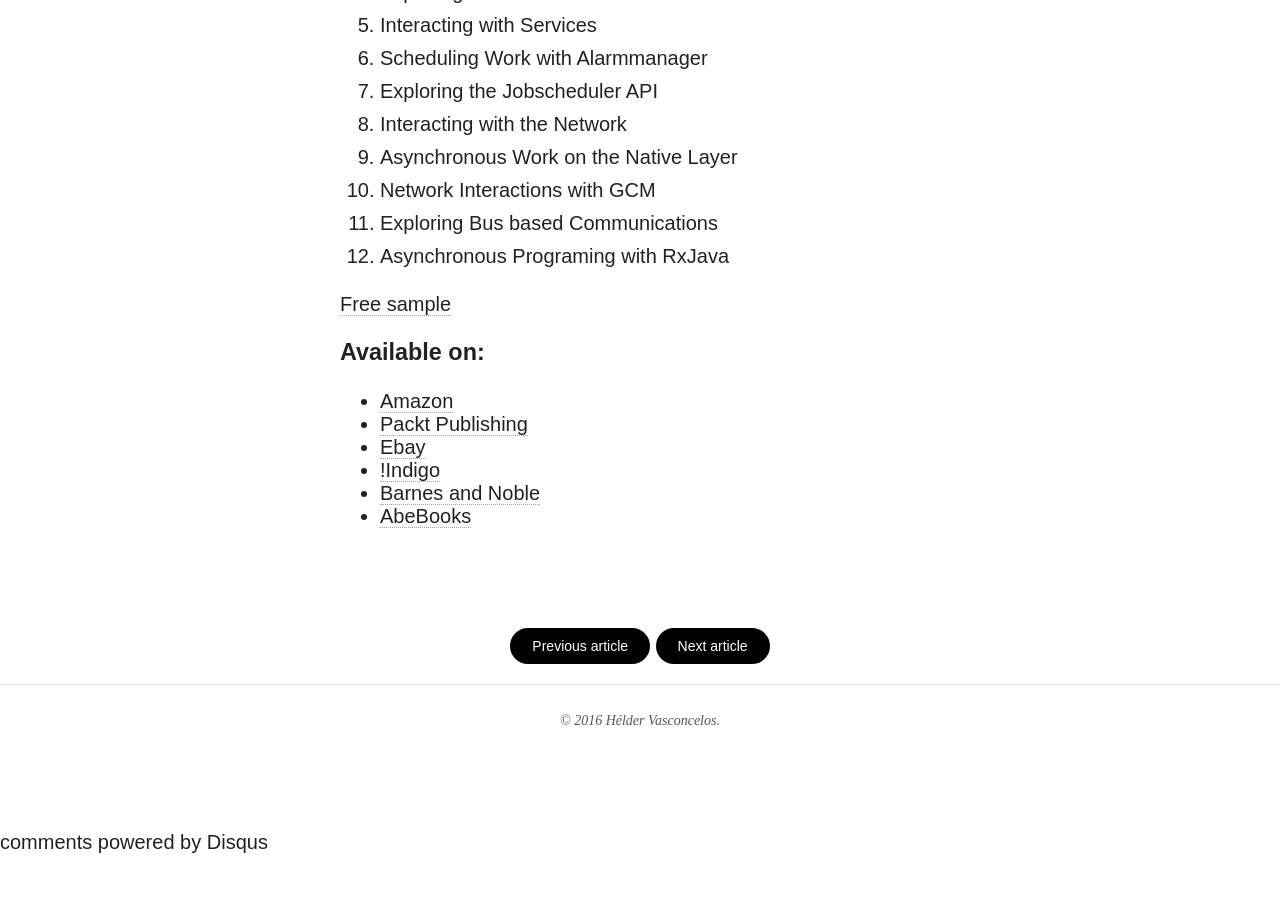
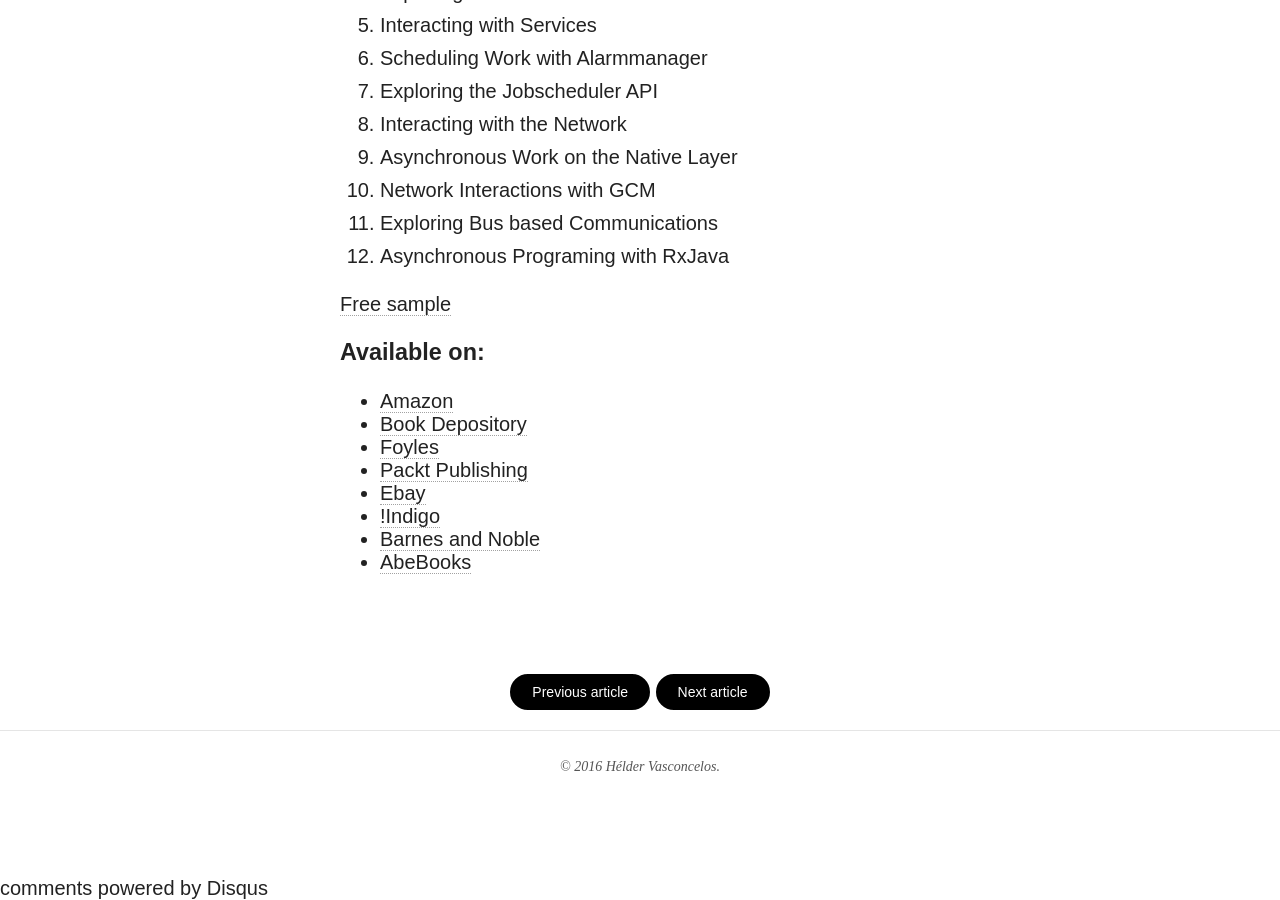
Before and after one commit to hvasconcelos/hvasconcelos.github.io, a Jekyll site: the page built from _posts/2016-07-29-Asynchronous-Android-Programming-is-out-now.md, in a window 1280 px wide and 900 px high, scrolled down 2268 px. Built offline with Jekyll 4.4.1, drawn with Linux system fonts in a browser that asks for light colours; nearby versions of some CDN libraries; comment, search, counter and statistics services are not loaded; before the commit the page ends 3122 px from its top, so only the background shows below that.

Commit message:
Update the store links

```diff
--- a/_posts/2016-07-29-Asynchronous-Android-Programming-is-out-now.md
+++ b/_posts/2016-07-29-Asynchronous-Android-Programming-is-out-now.md
@@ -48,6 +48,8 @@ Get accustomed to the use of the Android Loader construct to deliver up-to-date
 ### Available on:
 
 * [Amazon](http://amzn.to/2auAux6)
+* [Book Depository](http://bit.ly/2aCkPMp)
+* [Foyles](http://bit.ly/2aSg1aB)
 * [Packt Publishing](http://bit.ly/2alTs8z)
 * [Ebay](http://ebay.to/2b384Lw)
 * [!Indigo](http://bit.ly/2aw0o5L)
```
